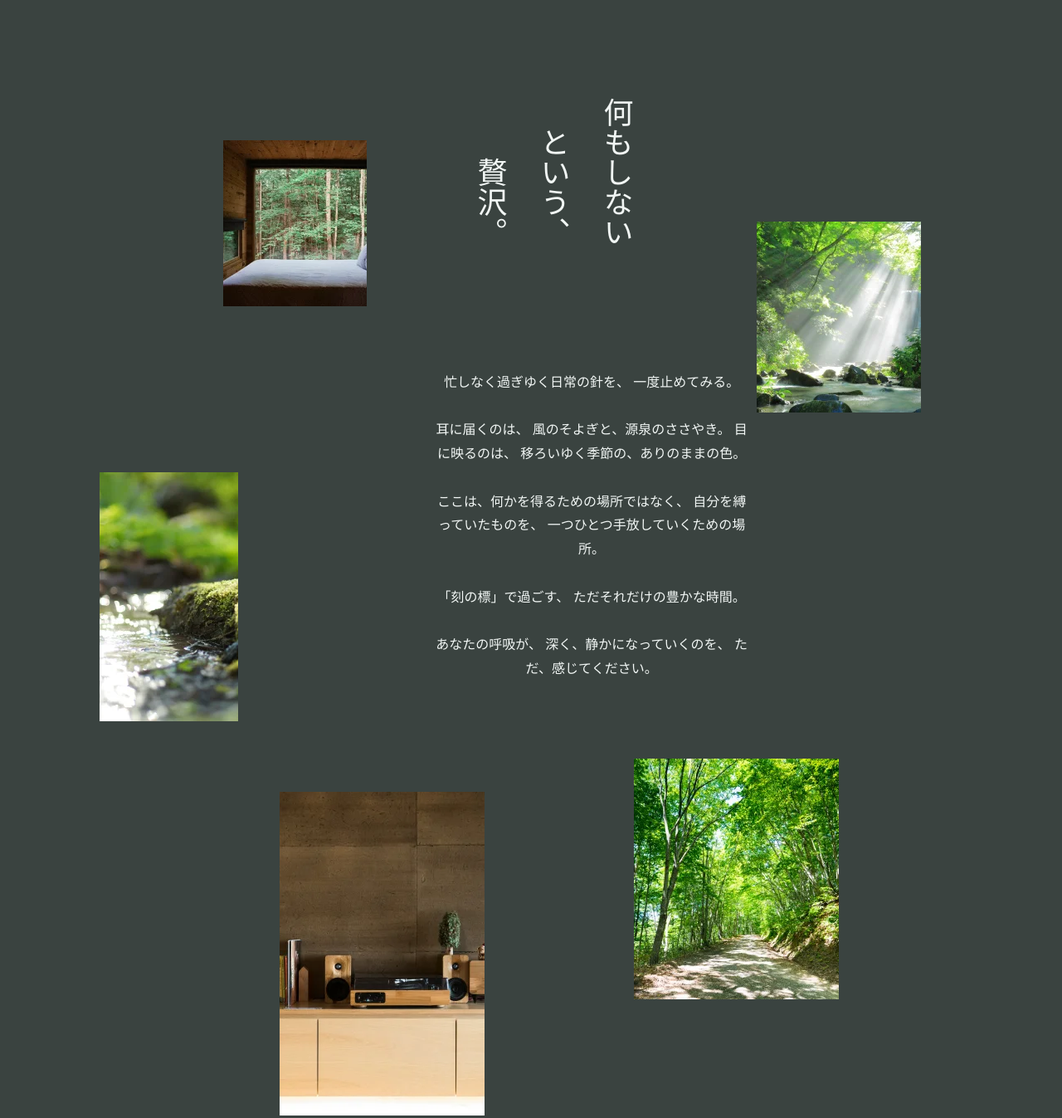
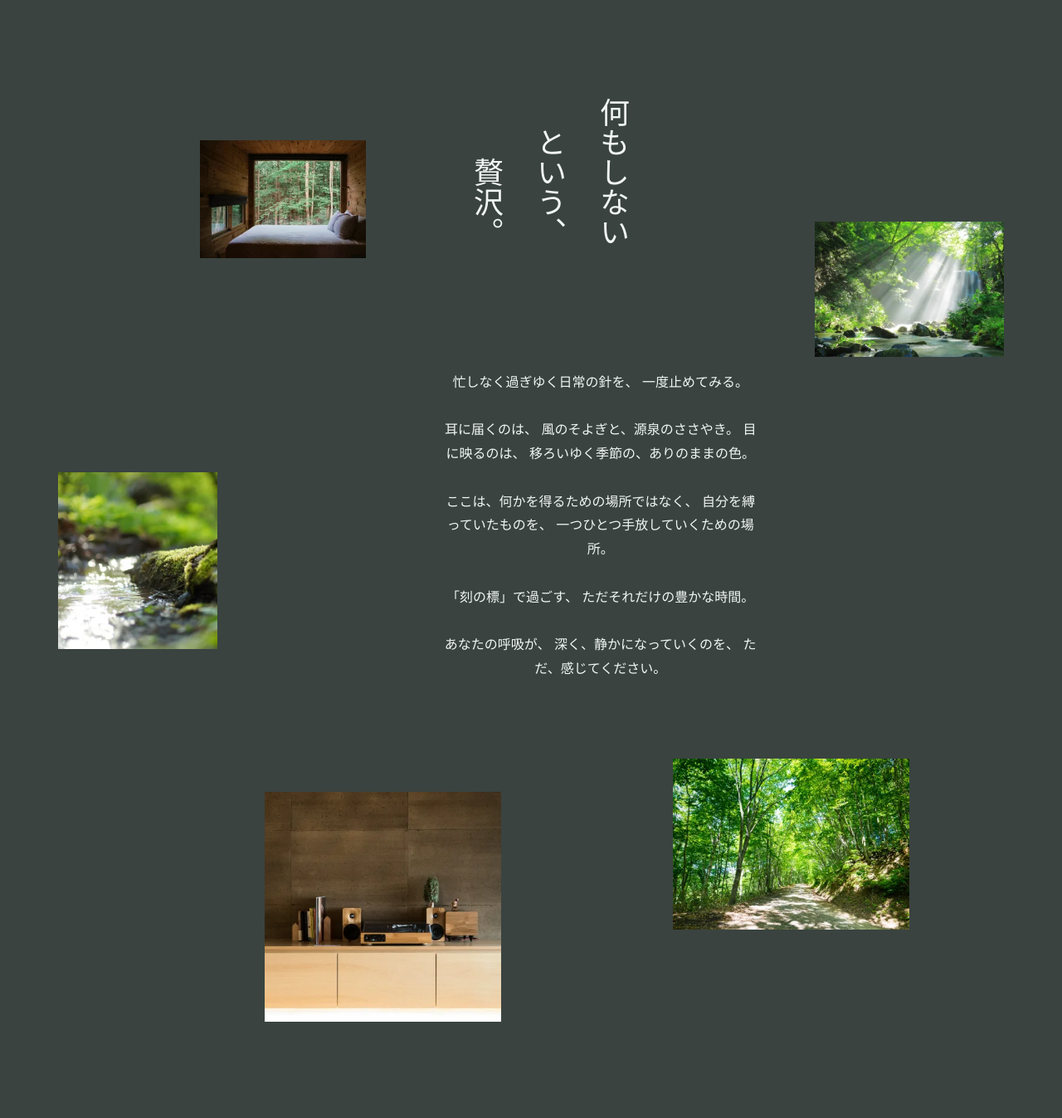
Before and after one commit to toyo0728/mock-project-d, a website: page index.html in a window 1280 px wide. Shown: the part 823-2170 px from the top of the page at 83% size. Drawn offline with Linux system fonts and the light colour scheme.

Commit message:
conceptレスポンシブ調整

```diff
--- a/src/assets/sass/layout/_l-concept.scss
+++ b/src/assets/sass/layout/_l-concept.scss
@@ -1,4 +1,6 @@
 @use '../global' as g;
+
+$concept-bp: 1000px;
 
 .l-concept {
   background-color: g.$bg-main;
@@ -16,8 +18,12 @@
   position: relative;
   width: 100%;
 
-  @media (min-width: 900px) {
+  @media (min-width: $concept-bp) {
     padding-block: 220px 180px;
+    padding-inline: 70px;
+  }
+
+  @media (min-width: 1500px) {
     padding-inline: 120px;
   }
 }
--- a/src/assets/sass/project/_p-concept.scss
+++ b/src/assets/sass/project/_p-concept.scss
@@ -1,16 +1,19 @@
 @use '../global' as g;
 
 $concept-sp-width: 375;
+$concept-pc-width: 1600;
+$concept-bp: 1000px;
 
 .p-concept {
   margin-inline: auto;
-  max-width: 1680px;
+  max-width: $concept-sp-width * 1px;
   min-height: 940px;
   position: relative;
   width: 100%;
 
-  @media (min-width: 900px) {
-    min-height: 1087px;
+  @media (min-width: $concept-bp) {
+    max-width: $concept-pc-width * 1px;
+    min-height: 1227px;
   }
 }
 
@@ -36,7 +39,7 @@ $concept-sp-width: 375;
 
 // SP: セクション上端からの座標（pt 110px 分を差し引いた .p-concept 基準）
 .p-concept__img--1 {
-  height: 70px;
+  aspect-ratio: 100 / 70;
   left: calc(25 / $concept-sp-width * 100%);
   top: 138px;
   width: calc(100 / $concept-sp-width * 100%);
@@ -45,12 +48,12 @@ $concept-sp-width: 375;
     object-position: 42% 48%;
   }
 
-  @media (min-width: 900px) {
-    height: 200px;
-    left: 14.29%;
+  @media (min-width: $concept-bp) {
+    aspect-ratio: 280 / 200;
+    left: calc(240 / $concept-pc-width * 100%);
     top: 52px;
     max-width: 280px;
-    width: 16.67%;
+    width: calc(280 / $concept-pc-width * 100%);
 
     img {
       object-position: center;
@@ -59,7 +62,7 @@ $concept-sp-width: 375;
 }
 
 .p-concept__img--2 {
-  height: 78px;
+  aspect-ratio: 109 / 78;
   left: calc(266 / $concept-sp-width * 100%);
   top: 256px;
   width: calc(109 / $concept-sp-width * 100%);
@@ -68,12 +71,12 @@ $concept-sp-width: 375;
     object-position: 38% center;
   }
 
-  @media (min-width: 900px) {
-    height: 230px;
-    left: 76.19%;
+  @media (min-width: $concept-bp) {
+    aspect-ratio: 320 / 230;
+    left: calc(1280 / $concept-pc-width * 100%);
     top: 150px;
     max-width: 320px;
-    width: 19.05%;
+    width: calc(320 / $concept-pc-width * 100%);
 
     img {
       object-position: center;
@@ -82,53 +85,53 @@ $concept-sp-width: 375;
 }
 
 .p-concept__img--3 {
-  height: 117px;
+  aspect-ratio: 120 / 117;
   left: calc(43 / $concept-sp-width * 100%);
   top: 823px;
   width: calc(120 / $concept-sp-width * 100%);
 
   img {
-    object-position: 28% 42%;
+    object-position: 56% 65%;
   }
 
-  @media (min-width: 900px) {
-    height: 390px;
-    left: 20.83%;
+  @media (min-width: $concept-bp) {
+    aspect-ratio: 400 / 390;
+    left: calc(350 / $concept-pc-width * 100%);
+    max-width: 400px;
     top: 837px;
-    max-width: 400px;
-    width: 23.81%;
+    width: calc(400 / $concept-pc-width * 100%);
 
     img {
-      object-position: center;
+      object-position: 56% 65%;
     }
   }
 }
 
 .p-concept__img--4 {
-  height: 100px;
+  aspect-ratio: 90 / 100;
   left: 0;
   top: 421px;
   width: calc(90 / $concept-sp-width * 100%);
 
   img {
-    object-position: 40% 52%;
+    object-position: 35% 45%;
   }
 
-  @media (min-width: 900px) {
-    height: 300px;
+  @media (min-width: $concept-bp) {
+    aspect-ratio: 270 / 300;
     left: 0;
+    max-width: 270px;
     top: 452px;
-    max-width: 270px;
-    width: 16.07%;
+    width: calc(270 / $concept-pc-width * 100%);
 
     img {
-      object-position: center;
+      object-position: 35% 45%;
     }
   }
 }
 
 .p-concept__img--5 {
-  height: 100px;
+  aspect-ratio: 150 / 100;
   left: calc(200 / $concept-sp-width * 100%);
   top: 734px;
   width: calc(150 / $concept-sp-width * 100%);
@@ -137,12 +140,12 @@ $concept-sp-width: 375;
     object-position: 32% 42%;
   }
 
-  @media (min-width: 900px) {
-    height: 290px;
-    left: 61.9%;
+  @media (min-width: $concept-bp) {
+    aspect-ratio: 400 / 290;
+    left: calc(1040 / $concept-pc-width * 100%);
     top: 797px;
     max-width: 400px;
-    width: 23.81%;
+    width: calc(400 / $concept-pc-width * 100%);
 
     img {
       object-position: center;
@@ -162,7 +165,7 @@ $concept-sp-width: 375;
   width: 100%;
   z-index: 1;
 
-  @media (min-width: 900px) {
+  @media (min-width: $concept-bp) {
     gap: 0;
     max-width: none;
     padding-inline: 0;
@@ -178,10 +181,10 @@ $concept-sp-width: 375;
   line-height: 1.08;
   margin: 0;
 
-  @media (min-width: 900px) {
+  @media (min-width: $concept-bp) {
     font-size: clamp(36px, 2.7vw, 46px);
     gap: 40px;
-    left: 43.51%;
+    left: calc(699 / $concept-pc-width * 100%);
     position: absolute;
     top: 0;
   }
@@ -201,10 +204,10 @@ $concept-sp-width: 375;
   text-align: center;
   width: 100%;
 
-  @media (min-width: 900px) {
+  @media (min-width: $concept-bp) {
     font-size: 16px;
-    left: 38.57%;
-    max-width: calc(100% - 38.57% - 24px);
+    left: calc(648 / $concept-pc-width * 100%);
+    max-width: calc(100% - 40.5% - 24px);
     position: absolute;
     top: 330px;
     width: 384px;
@@ -216,7 +219,7 @@ $concept-sp-width: 375;
   flex-direction: column;
   width: 100%;
 
-  @media (min-width: 900px) {
+  @media (min-width: $concept-bp) {
     display: block;
 
     &:not(:last-child) {
@@ -231,7 +234,7 @@ $concept-sp-width: 375;
   white-space: nowrap;
   width: 100%;
 
-  @media (min-width: 900px) {
+  @media (min-width: $concept-bp) {
     display: inline;
     white-space: normal;
   }
@@ -243,7 +246,7 @@ $concept-sp-width: 375;
   margin: 0;
   width: 100%;
 
-  @media (min-width: 900px) {
+  @media (min-width: $concept-bp) {
     display: none;
   }
 }
--- a/src/assets/sass/project/_p-fv.scss
+++ b/src/assets/sass/project/_p-fv.scss
@@ -22,12 +22,17 @@
 
 .p-fv__line {
   background-color: #fff;
-  bottom: 0;
-  height: 300px;
+  bottom: -80px;
+  height: 150px;
   left: 50%;
   pointer-events: none;
   position: absolute;
   transform: translateX(-50%);
   width: 1px;
   z-index: 2;
+
+  @media (min-width: 900px) {
+    bottom: -100px;
+    height: 300px;
+  }
 }
```
Also changed, not shown: assets/css/style.css, assets/css/style.min.css.
